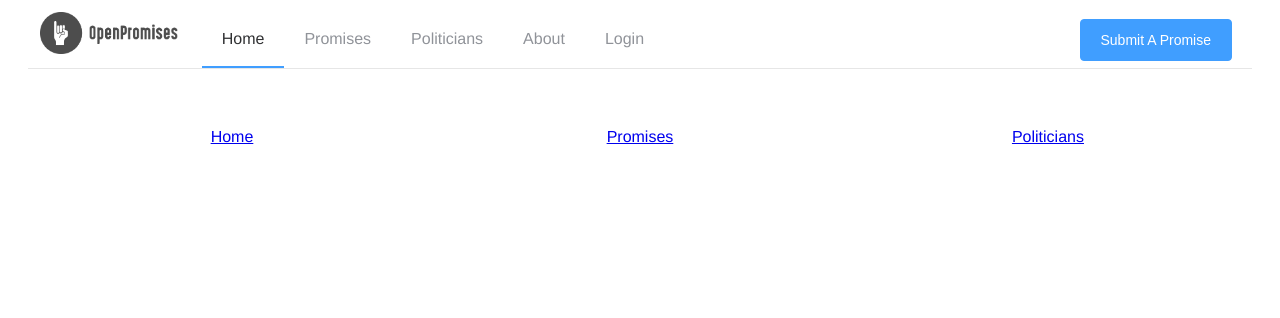
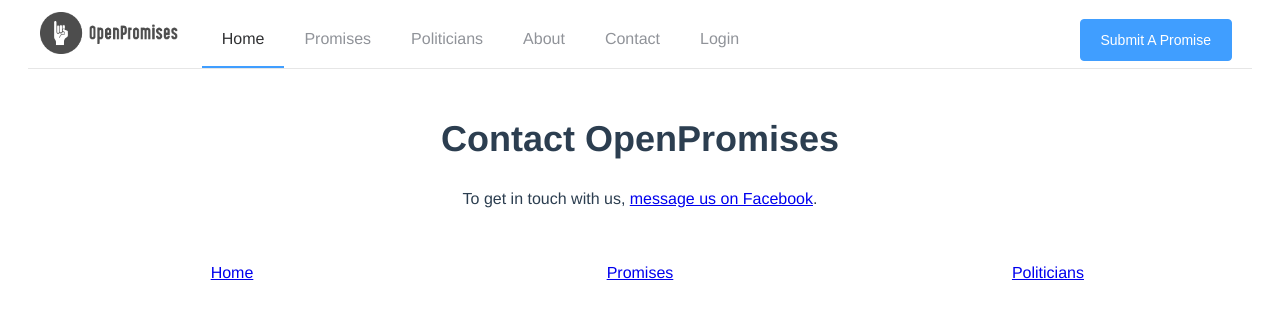
Before and after one commit to openpromisesmy/ui, a Vue app: page /contact in a window 1280 px wide. Shown: the top 318 px of the page. Built offline with nearby package versions, Linux system fonts and the light colour scheme; no server answers; what vue-mq would draw is missing.

Commit message:
Feat contact create component #72 (#85)
* create component

* add to router

* add to Navbar

```diff
--- /dev/null
+++ b/src/components/Contact.vue
@@ -0,0 +1,15 @@
+<template>
+  <main>
+    <h1 class="title">Contact OpenPromises</h1>
+    <p>To get in touch with us, <a href="http://facebook.com/OpenPromises" target="_blank">message us on Facebook</a>.</p>
+  </main>
+</template>
+
+<script>
+export default {
+  name: 'Contact'
+}
+</script>
+
+<style scoped>
+</style>
--- a/src/components/Navbar.vue
+++ b/src/components/Navbar.vue
@@ -26,7 +26,8 @@ export default {
         { text: 'Home', url: '/' },
         { text: 'Promises', url: '/promises' },
         { text: 'Politicians', url: '/politicians' },
-        { text: 'About', url: '/about' }
+        { text: 'About', url: '/about' },
+        { text: 'Contact', url: '/contact' }
       ],
       authenticated: this.$store.state.user.authenticated,
       email: this.$store.state.user.email
--- a/src/router/index.js
+++ b/src/router/index.js
@@ -9,6 +9,7 @@ import Promises from '@/components/Promises'
 import About from '@/components/About'
 import SubmitPromise from '@/components/SubmitPromise'
 import Account from '@/components/Account'
+import Contact from '@/components/Contact'
 
 Vue.use(Router)
 
@@ -51,6 +52,11 @@ export default new Router({
       component: About
     },
     {
+      path: '/contact',
+      name: 'Contact',
+      component: Contact
+    },
+    {
       path: '/submit',
       name: 'SubmitPromise',
       component: SubmitPromise
```
